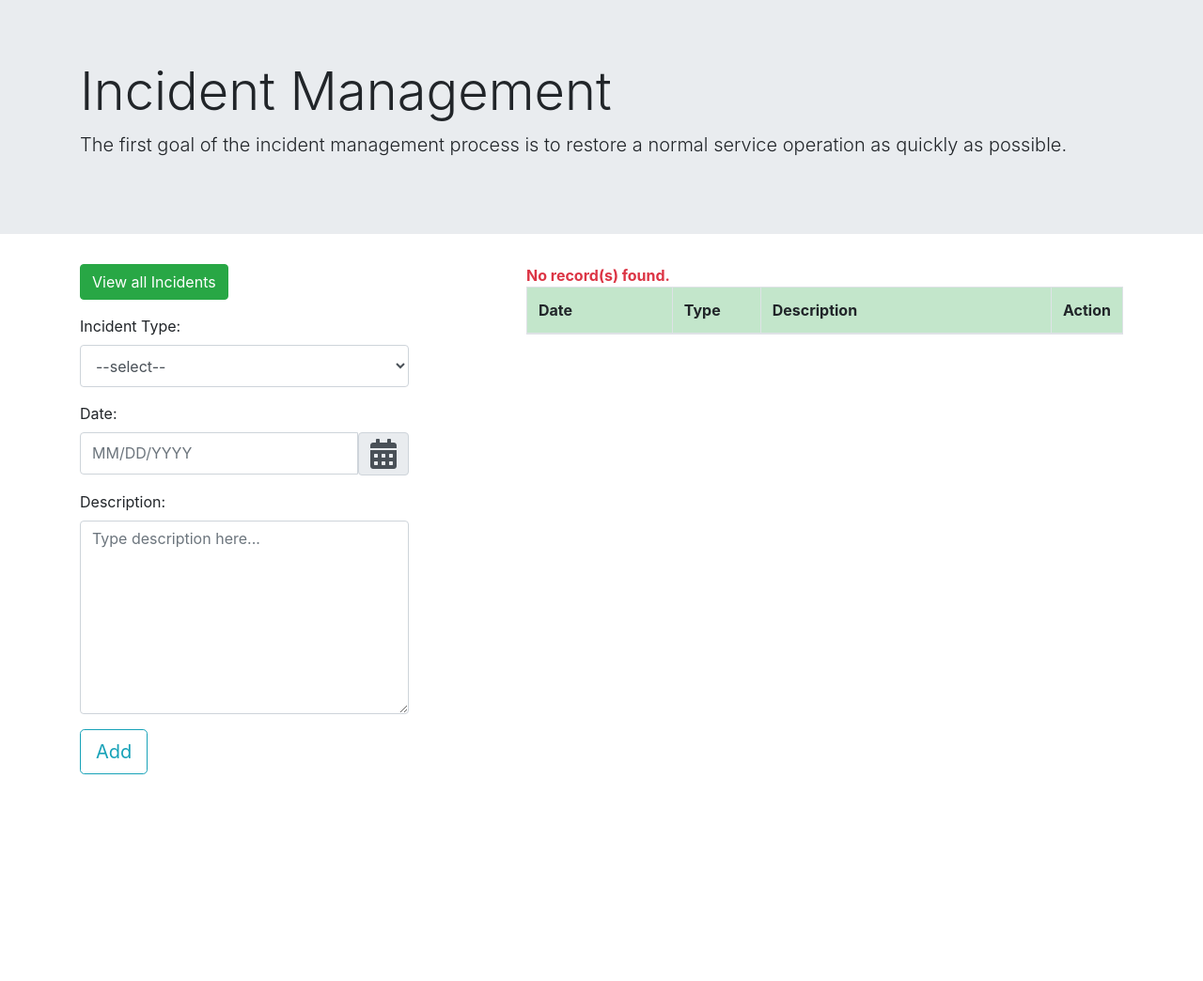
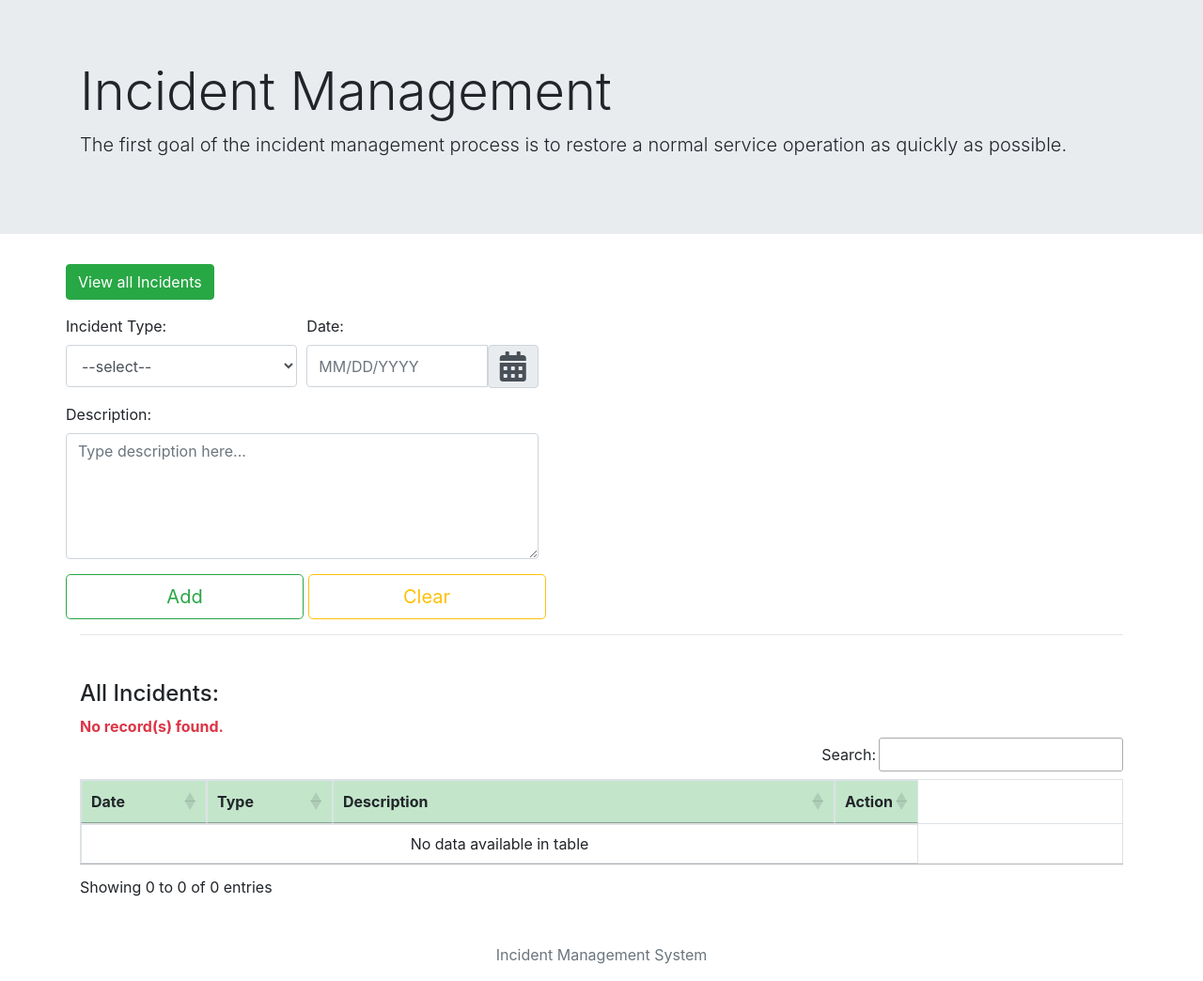
Before and after one commit to arjunlohera/incident_mgmt, a CodeIgniter app: page /incident_mgmt/index.php/incident/new_incident in a window 1280 px wide. Shown: the whole page at 94% size. Before the commit the page ends 824 px from the top, so only its background shows below. Run offline with CodeIgniter, Linux system fonts and the light colour scheme; lists and menus that the app fills with data are empty; some libraries are stand-ins or nearby versions.

Commit message:
Data Table Implemented

```diff
--- a/application/controllers/Incident.php
+++ b/application/controllers/Incident.php
@@ -11,9 +11,9 @@ class Incident extends CI_Controller {
     }
 
     public function view() {
-        $limit = 5;
+        $total_rows = $this->incident_model->get_total_rows();;
         $offset = 0;
-        $data['latest_incidents'] =  $this->incident_model->get_incidents($limit, $offset);
+        $data['latest_incidents'] =  $this->incident_model->get_incidents($total_rows, $offset);
         $this->load->view('templates/header');
         $this->load->view('pages/new_incident', $data);
         $this->load->view('templates/footer');
@@ -75,6 +75,8 @@ class Incident extends CI_Controller {
         } else {
             if($this->incident_model->insert_incident()){
                 echo 1;
+                // $row = $this->incident_model->get_incidents(1,0);
+                // echo json_encode($row);
             } else {
                 echo "<script>
                     alert('Failed to insert the Incident');
--- a/application/models/incident_model.php
+++ b/application/models/incident_model.php
@@ -27,9 +27,6 @@ class Incident_model extends CI_Model {
             return $data;
         }
         return false;
-
-        // $query = $this->db->get('incident_details');
-        // return $query->result_array();
     }
 
     public function get_total_rows() {
--- a/application/views/pages/new_incident.php
+++ b/application/views/pages/new_incident.php
@@ -1,12 +1,14 @@
 <div class="container">
-    <div class="row justify-content-between">
-        <div class="col-md-6 col-lg-4">
+    <div class="row">
         <a class="btn btn-success mb-3" href="http://localhost/incident_mgmt/index.php/Incident/show_incidents/"
             role="button">View all Incidents</a>
+    </div>
+    <div class="row">
         <div class="text-danger"><?php echo validation_errors(); ?></div>
         <?php $attributes = array('id' => 'myform');?>
         <?php echo form_open('Incident/new_incident', $attributes); ?>
-            <div class="form-group">
+        <div class="form-row">
+            <div class="form-group col-md-4">
                 <label for="incident_type">Incident Type:</label>
                 <select class="form-control" id="incident_type" style="height:2.8em" name="incident_type">
                     <option value="">--select--</option>
@@ -15,31 +17,41 @@
                     <option value="Others">Others</option>
                 </select>
             </div>
-            <div class="form-group form_input">
-                <label for="incident_date">Date:</label>
-                <div class='input-group date' id="datepicket_date">
+            <div class="form-group col-md-4">
+                <label for="datepicker_date">Date:</label>
+                <div class='input-group date' id="datepicker_date">
                     <input type='text' id='incident_date' name="incident_date" class="form-control" style="height:2.8em"
-                        placeholder="MM/DD/YYYY" />
+                        placeholder="MM/DD/YYYY">
+                        <!-- <span class="input-group-addon input-group-text fas fa-calendar-alt fa-2x"></span> -->
                     <div class="input-group-addon">
                         <span class="input-group-text fas fa-calendar-alt fa-2x"></span>
                     </div>
                 </div>
             </div>
-            <div class="form-group">
+
+            <div class="form-group col-md-8">
                 <label for="description">Description:</label>
-                <textarea class="form-control" id="description" rows="8" maxlength="1000" name="description"
+                <textarea class="form-control" id="description" rows="5" maxlength="1000" name="description"
                     placeholder="Type description here..."></textarea>
             </div>
-            <button type="submit" class="btn btn-outline-info btn-lg">Add</button>
+            <div id="notice" class="col-md-6 font-weight-bold" style="color:green; display:none">
+				<p>(Row inserted successfully.)</p>
+            </div>
+        </div>
+        <button type="submit" class="btn btn-outline-success btn-lg col-md-4">Add</button>
+        <button type="reset" class="btn btn-outline-warning btn-lg col-md-4">Clear</button>
         </form>
     </div>
-        <div class="col-md-6 col-lg-7">
-            <table class="table table-bordered table-hover">
+    <hr />
+    <div class="row mt-5">
+        <div class="col-12">
+        <h4>All Incidents:</h4>
+            <table id="mytable" class="table table-bordered table-hover table-responsive">
                 <thead class="table-success">
                     <tr>
-                        <th style="width: 25%" scope="col">Date</th>
+                        <th style="width: 15%" scope="col">Date</th>
                         <th style="width: 15%" scope="col">Type</th>
-                        <th style="width: 50%" scope="col">Description</th>
+                        <th style="width: 60%" scope="col">Description</th>
                         <th style="width: 10%" scope="col">Action</th>
                     </tr>
                 </thead>
@@ -51,7 +63,8 @@
                         <td><?php echo $item->date; ?></td>
                         <td><?php echo $item->type; ?></td>
                         <td class="text-justify"><?php echo $item->description; ?></td>
-                        <td><button class="btn btn-outline-success btn-sm delete_button" id="<?php echo $item->ID;?>">Delete</button></td>
+                        <td><button class="btn btn-outline-danger btn-sm delete_button"
+                                id="<?php echo $item->ID;?>">Delete</button></td>
                     </tr>
                     <?php }
                      } else {
--- a/application/views/templates/footer.php
+++ b/application/views/templates/footer.php
@@ -1,4 +1,6 @@
-<!-- Copyright 2019 -->
+<div class="mt-5">
+    <p class="text-muted text-center">Incident Management System</p>
+</div>
 <!-- <script src="https://code.jquery.com/jquery-3.3.1.slim.min.js" integrity="sha384-q8i/X+965DzO0rT7abK41JStQIAqVgRVzpbzo5smXKp4YfRvH+8abtTE1Pi6jizo" crossorigin="anonymous"></script> -->
 <script src="https://code.jquery.com/jquery-3.3.1.min.js"
     integrity="sha256-FgpCb/KJQlLNfOu91ta32o/NMZxltwRo8QtmkMRdAu8=" crossorigin="anonymous"></script>
@@ -11,6 +13,7 @@
     integrity="sha384-ChfqqxuZUCnJSK3+MXmPNIyE6ZbWh2IMqE241rYiqJxyMiZ6OW/JmZQ5stwEULTy" crossorigin="anonymous">
 </script>
 <script type='text/javascript' src="<?php echo base_url(); ?>js/datepicker/js/bootstrap-datepicker.js"></script>
+<script type="text/javascript" src="https://cdn.datatables.net/1.10.19/js/jquery.dataTables.min.js"></script>
 
 </body>
 
--- a/application/views/templates/header.php
+++ b/application/views/templates/header.php
@@ -3,12 +3,14 @@
 
 <head>
     <title>INCIDENCE MANAGEMENT</title>
+    <meta name = "viewport" content = "width = device-width, initial-scale = 1, shrink-to-fit = no">
     <link rel="stylesheet" href="https://stackpath.bootstrapcdn.com/bootstrap/4.1.3/css/bootstrap.min.css"
         integrity="sha384-MCw98/SFnGE8fJT3GXwEOngsV7Zt27NXFoaoApmYm81iuXoPkFOJwJ8ERdknLPMO" crossorigin="anonymous">
     <link rel="stylesheet" href="https://use.fontawesome.com/releases/v5.7.2/css/all.css"
         integrity="sha384-fnmOCqbTlWIlj8LyTjo7mOUStjsKC4pOpQbqyi7RrhN7udi9RwhKkMHpvLbHG9Sr" crossorigin="anonymous">
     <link rel="stylesheet" type="text/css" href="<?php echo base_url(); ?>css/style.css">
     <link rel="stylesheet" type="text/css" href="<?php echo base_url(); ?>css/datepicker/css/bootstrap-datepicker.css">
+    <link rel="stylesheet" type="text/css" href="https://cdn.datatables.net/1.10.19/css/jquery.dataTables.min.css">
 
 </head>
 
--- a/js/script.js
+++ b/js/script.js
@@ -1,12 +1,11 @@
 //JavaScript Closure
 var date_picker = (function() {
 	return function() {
-		$("#datepicket_date").datepicker({
+		$("#datepicker_date").datepicker({
 			endDate: "+0d"
 		});
 	};
 })();
-
 var validate_form = (function() {
 	return function() {
 		$("form[id='myform']").validate({
@@ -19,8 +18,8 @@ var validate_form = (function() {
 				}
 			},
 			messages: {
-				incidetn_type: "Please Select an Incident type",
-				incident_date: "Please Select a Valid date",
+				incident_type: "Please Select an Incident type",
+				incident_date: "Select date",
 				description: {
 					required: "Please Enter description about Incident",
 					maxlength: "Maximum 1000 characters are allowed."
@@ -31,7 +30,6 @@ var validate_form = (function() {
 				var incident_type = $("#incident_type").val();
 				var incident_date = $("#incident_date").val();
 				var description = $("#description").val();
-				var sno = 1;
 				var tBody =
 					"<tr><td>" +
 					incident_date +
@@ -39,20 +37,30 @@ var validate_form = (function() {
 					incident_type +
 					'</td><td class="text-justify">' +
 					description +
-					"</td><td><a class='btn btn-outline-success btn-sm' href='#' role='button'>Delete</a>" +
+					"</td><td><button class='btn btn-outline-danger btn-sm delete_button' disabled>Delete</button>" +
 					"</td></tr>";
-				var incident_description = $("#description").val();
 				$.post(
 					window.location.origin +
 						"/incident_mgmt/index.php/Incident/new_incident",
 					form_data,
 					function(result) {
 						if (result) {
-							$("#description").after(
-								'<div style="color:green;">' +
-									"<p>(Row inserted successfully.)</p></div>"
-							);
+							// var data = JSON.parse(result);
+							// console.log(data[0].ID);
+							// $("#description").after(
+							// 	'<div style="color:green;">' +
+							// 		"<p>"+ data[0].ID +"</p></div>"
+							// );
+							$('#notice').css("display", "block");
+							$("#notice").fadeOut(2000, function(){
+								$(this).css("display", "none");
+							});
 							$("tbody").prepend(tBody);
+
+							/**To reset the form after successfully submission */
+							$('form').each(function(){
+								this.reset();
+							});
 						}
 					}
 				);
@@ -62,6 +70,12 @@ var validate_form = (function() {
 })();
 
 $(document).ready(function() {
+	$('#mytable').DataTable({
+		scrollY:        '50vh',
+        scrollCollapse: true,
+		paging:         false,
+		order: false
+	});
 	date_picker();
 	validate_form();
 	$('.delete_button').click(function(){
@@ -70,12 +84,12 @@ $(document).ready(function() {
 		$.ajax({
 			url: window.location.origin + "/incident_mgmt/index.php/Incident/delete_incident",
 			type: 'POST',
-			 data: { id:del_id },
-			 success: function(response) {
+			data: { id:del_id },
+			success: function(response) {
 				if(response){
 					// Remove row from HTML Table
 	 				$(element).closest('tr').css('background','tomato');
-	 				$(element).closest('tr').fadeOut(800,function(){
+	 				$(element).closest('tr').fadeOut(500,function(){
 	    			$(this).remove();
 	 				});
 				} else {
```
Lines whose indentation alone changed are shown as unchanged.
